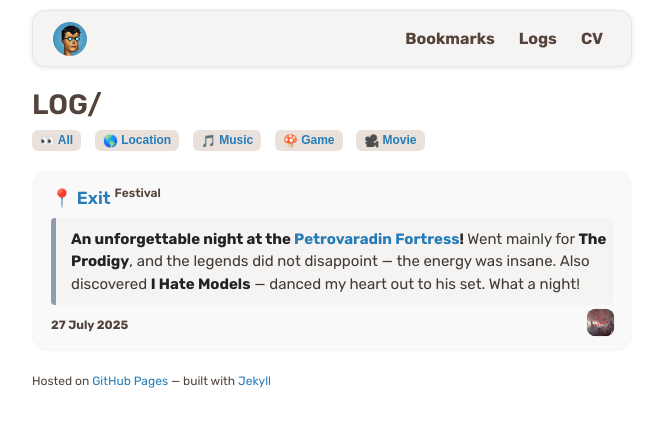
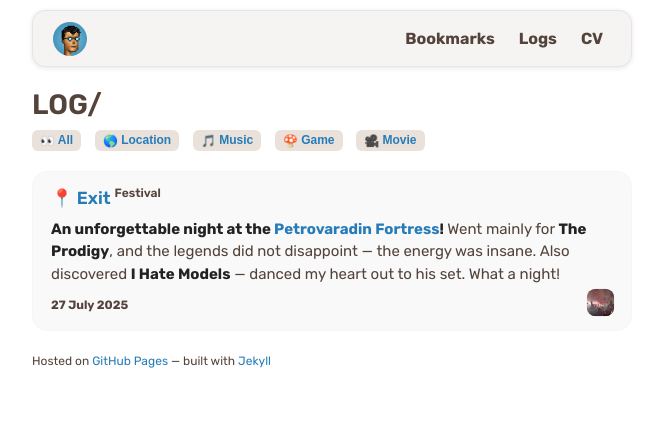
Before and after one commit to alobanov/alobanov.github.io, a Jekyll site: the page built from _logs/2025-07-27-serbia-exit-fest.md, in a window 1280 px wide. Shown: the top 427 px of the page, without its empty margins (308-971 px from the left). Built offline with Jekyll 4.4.1, drawn with Linux system fonts in a browser that asks for light colours; emoji names are drawn with the system emoji font; some web fonts are replaced.

Commit message:
Squashed commit of the following:
commit 97fb720f77d223cfe14edb8011cf071c9c90e531
Author: Aleksei Lobanov <lobanov.aw@gmail.com>
Date:   Tue Aug 19 22:48:26 2025 +0200

    fix last post

commit 608ea720d507a3a0c3187b9db7cb470dfac6a0ce
Author: Aleksei Lobanov <lobanov.aw@gmail.com>
Date:   Tue Aug 19 22:44:18 2025 +0200

    fix exit log

```diff
--- a/_logs/2025-07-27-serbia-exit-fest.md
+++ b/_logs/2025-07-27-serbia-exit-fest.md
@@ -9,4 +9,4 @@
 
 ### 📍 [Exit](https://www.exitfest.org/en) <small class="superscript">Festival</small>
 
-> **An unforgettable night at the [Petrovaradin Fortress](https://maps.app.goo.gl/HFPBoy4tW5rpg2fv9)!** Went mainly for **The Prodigy**, and the legends did not disappoint — the energy was insane. Also discovered **I Hate Models** — danced my heart out to his set. What a night!
+**An unforgettable night at the [Petrovaradin Fortress](https://maps.app.goo.gl/HFPBoy4tW5rpg2fv9)!** Went mainly for **The Prodigy**, and the legends did not disappoint — the energy was insane. Also discovered **I Hate Models** — danced my heart out to his set. What a night!
```
Also changed, not shown: _posts/2025-07-27-thoughts-llm.md (+1 -1 lines), 1 other file.
